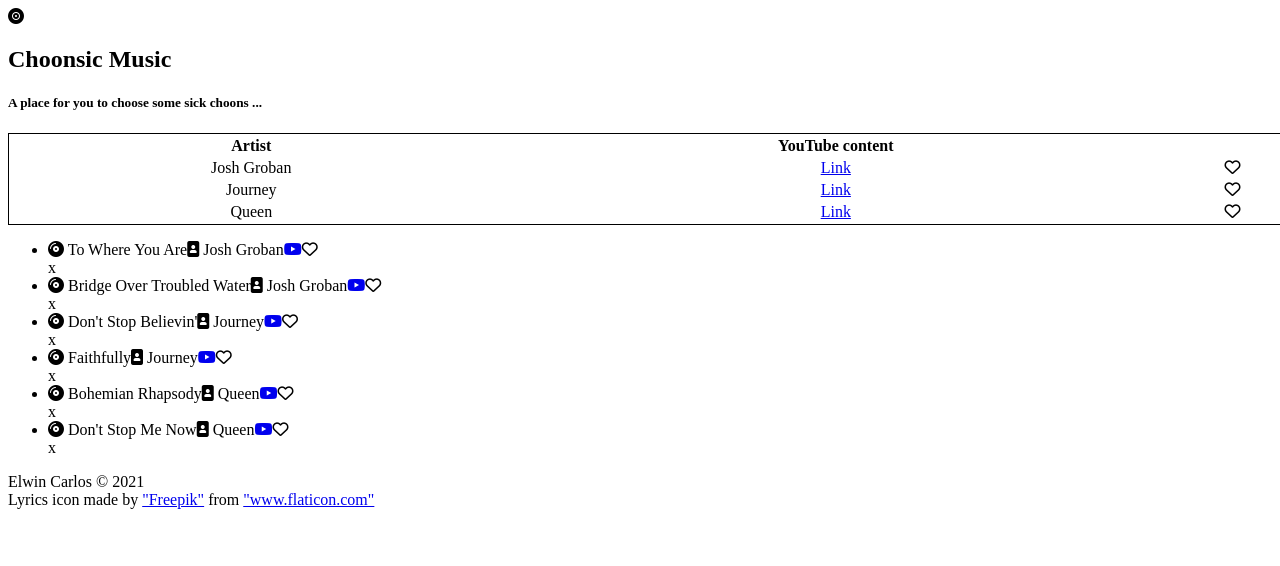
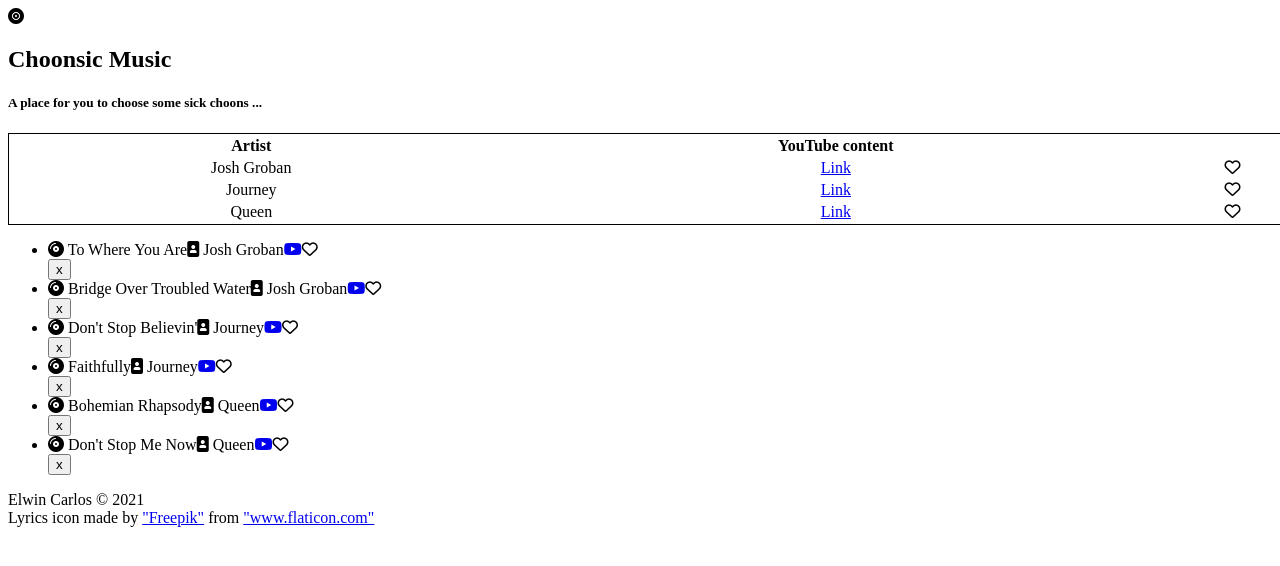
Before and after one commit to ecarlos09/ee-music-app, a React app: page / in a window 1280 px wide. Both pictures are taken after a click on the button 332 px from the left and 251 px from the top of the page. Shown: the top 566 px of the page. Built offline with nearby package versions, Linux system fonts and the light colour scheme; no server answers.

Commit message:
wrap x in button for lyrics closer

```diff
--- a/src/components/Lyrics/index.js
+++ b/src/components/Lyrics/index.js
@@ -21,8 +21,10 @@
 
     return (
         <div class="lyrics">
-            <span onClick={ open } style={{cursor: "pointer"}}>x</span>
             { lyrics }
+            <span onClick={ open } style={{cursor: "pointer"}}>
+                <button>x</button>
+            </span>
         </div>
     )
 }
```
